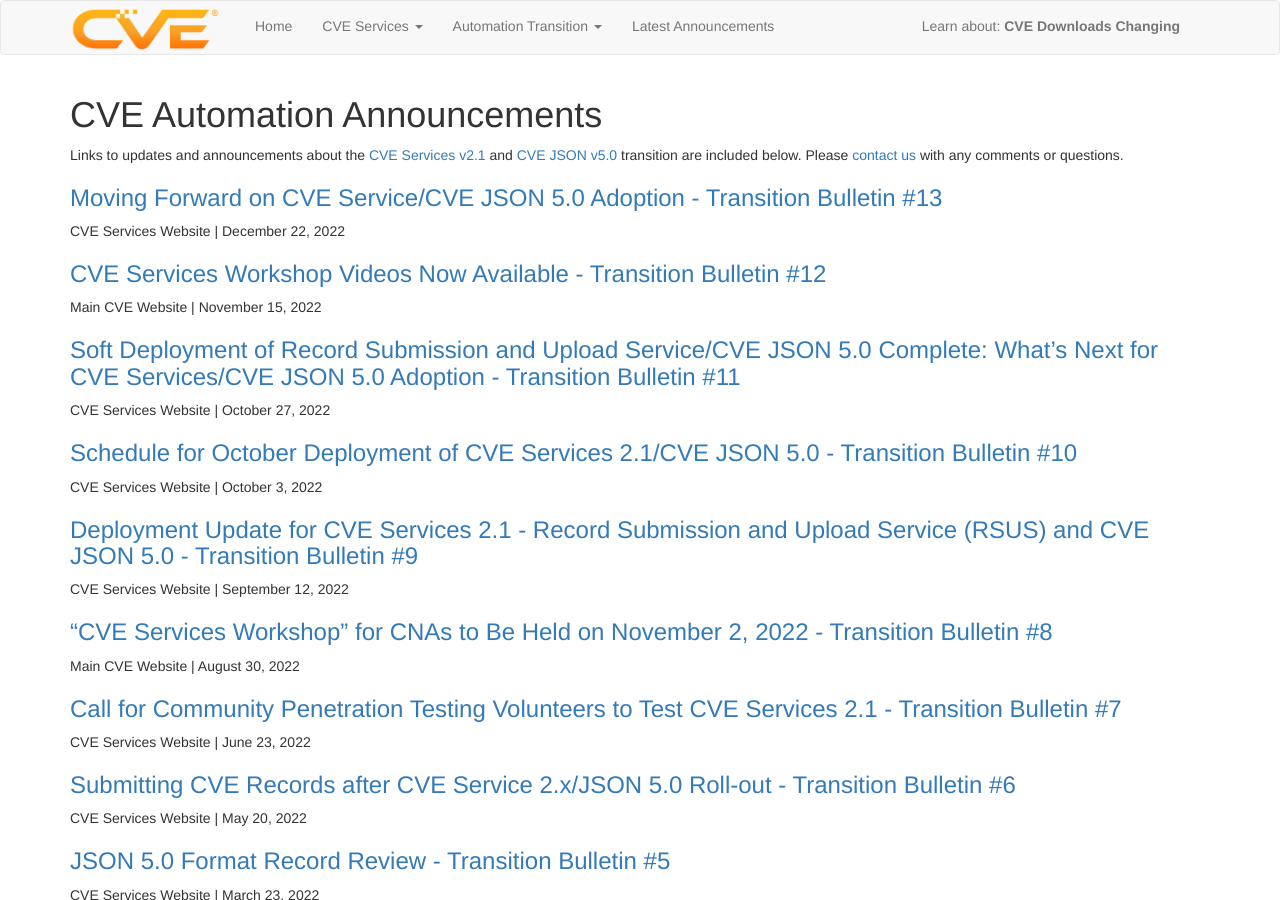
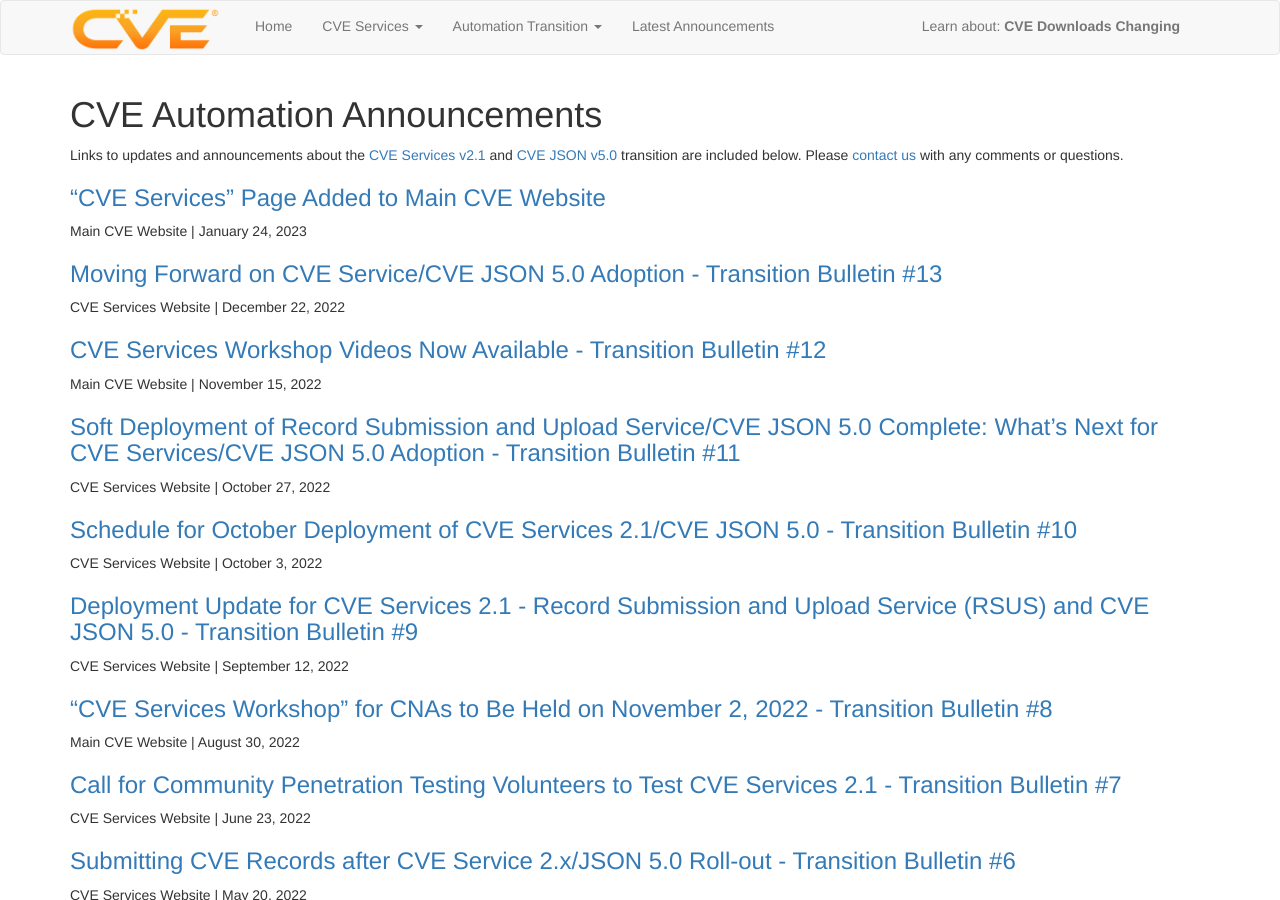
Before and after one commit to CVEProject/cveproject.github.io, a Jekyll site: the page built from automation-announcements.md, in a window 1280 px wide and 900 px high. Built offline with Jekyll 4.4.1, drawn with Linux system fonts in a browser that asks for light colours; nearby versions of some CDN libraries.

Commit message:
Update automation-announcements.md
Added link to 1 new article: “CVE Services” Page Added to Main CVE Website

```diff
--- a/automation-announcements.md
+++ b/automation-announcements.md
@@ -4,6 +4,9 @@ layout: page
 ---
 
 Links to updates and announcements about the [CVE Services v2.1](https://github.com/CVEProject/cve-services) and [CVE JSON v5.0](https://github.com/CVEProject/cve-schema/blob/master/schema/v5.0/CVE_JSON_5.0_schema.json) transition are included below. Please [contact us](https://cveform.mitre.org/) with any comments or questions.
+
+### [“CVE Services” Page Added to Main CVE Website](https://www.cve.org/Media/News/item/news/2023/01/24/CVE-Services-Page-Added-to)
+Main CVE Website | January 24, 2023
 
 ### [Moving Forward on CVE Service/CVE JSON 5.0 Adoption - Transition Bulletin #13](https://cveproject.github.io/automation-transition#bulletin-number-13)
 CVE Services Website | December 22, 2022
```
